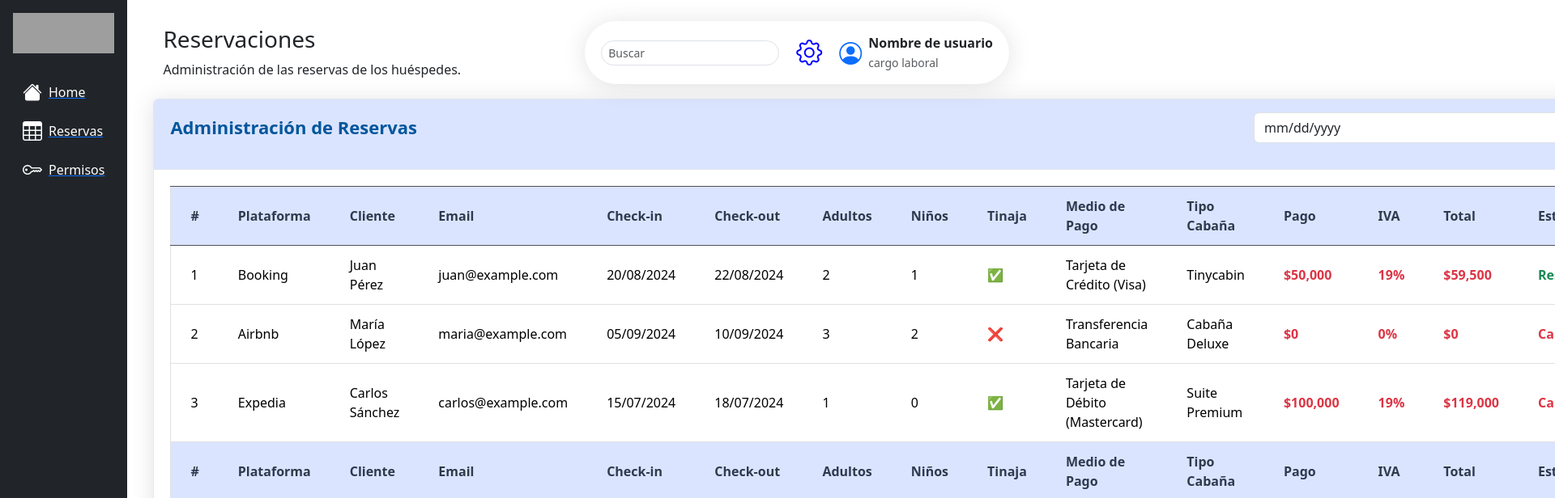
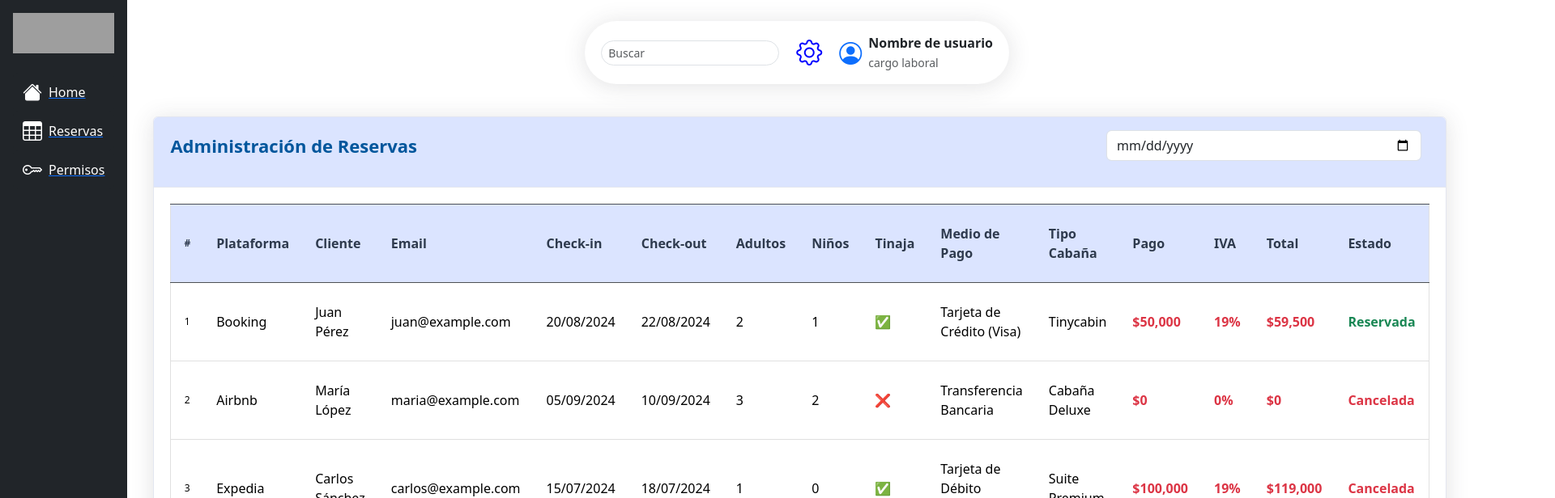
Before and after one commit to BenSLGeneration/pi-desarrollate-2.0, a React (Vite) app: page /reservaciones in a window 1280 px wide. Shown: the top 616 px of the page at 81% size, 1920 px wide, since content can reach past the window. Built offline with nearby package versions, Linux system fonts and the light colour scheme; grey boxes are pictures that could not be loaded.

Commit message:
Arreglado como se ve la tabla,

```diff
--- /dev/null
+++ b/src/components/TablaReservaciones/TablaReservaciones.css
@@ -0,0 +1,27 @@
+body {
+    overflow: hidden;
+    width: 100vw;
+}
+
+/* .table-responsive table {
+    width: 100%;
+    table-layout: fixed;
+    word-wrap: break-word;
+} */
+
+th:first-child,
+td:first-child {
+    font-size: 12px; /* Smaller text */
+    text-align: center;
+}
+
+th, td {
+    padding: 4px 6px; /* Slightly tighter */
+}
+
+.table th, .table td {
+    padding-left: 1rem !important;
+    padding-right: 1rem !important;
+    padding-top: 1.5rem !important;  /* Force vertical spacing */
+    padding-bottom: 1.5rem !important;
+  }
--- a/src/components/TablaReservaciones/TablaReservaciones.jsx
+++ b/src/components/TablaReservaciones/TablaReservaciones.jsx
@@ -1,4 +1,5 @@
 import React from 'react';
+import "../TablaReservaciones/TablaReservaciones.css";
 
 const TablaReservaciones = ({ datos }) => {
   return (
--- /dev/null
+++ b/src/views/Reservaciones/Reservaciones.css
@@ -0,0 +1,3 @@
+.espacio-vacio {
+    padding-top: 7rem !important;
+}
--- a/src/views/Reservaciones/Reservaciones.jsx
+++ b/src/views/Reservaciones/Reservaciones.jsx
@@ -2,6 +2,7 @@ import React, { useState, useEffect } from 'react';
 import Navbar from '../../components/Navbar/Navbar';
 import Sidebar from '../../components/Sidebar/Sidebar';
 import TablaReservaciones from '../../components/TablaReservaciones/TablaReservaciones'; // Ajusta la ruta según tu estructura de carpetas
+import "../Reservaciones/Reservaciones.css"
 
 const Reservaciones = () => {
   // Estado para los datos de reservas
@@ -71,12 +72,8 @@ const Reservaciones = () => {
     <div>
       <main id="content-wrapper" className="d-flex flex-column">
         <div id="content">
-          <div id="ESPACIO VACÍO">
+          <div className="espacio-vacio">
             {/* Main Content */}
-            <div className="container-fluid">
-              <h1 className="h3 mb-2 text-gray-800">Reservaciones</h1>
-              <p className="mb-4">Administración de las reservas de los huéspedes.</p>
-            </div>
           </div>
 
           {/* Pasar datos a la tabla */}
```
